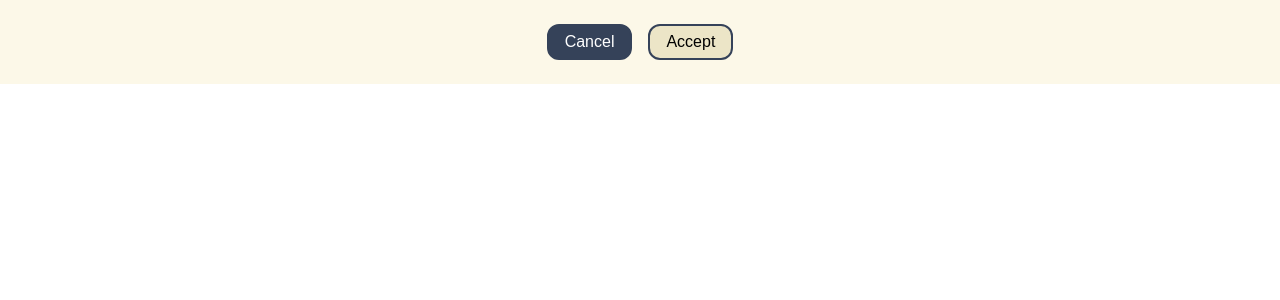
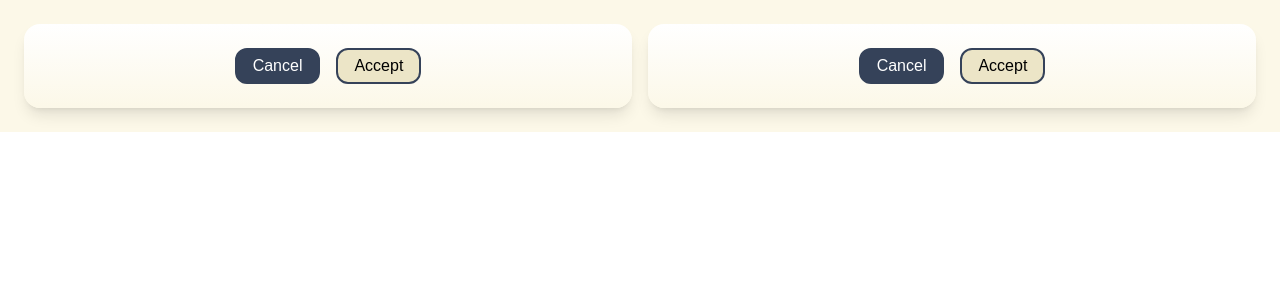
Before and after one commit to eugeniusms/exfesyen, a React (Create React App) app: page / in a window 1280 px wide. Shown: the top 300 px of the page. Built offline with nearby package versions, Linux system fonts and the light colour scheme.

Commit message:
Initializing CARD PRESET

```diff
--- a/src/App.js
+++ b/src/App.js
@@ -1,6 +1,7 @@
 import logo from './logo.svg';
 import './App.css';
 import Button from './components/Button';
+import Card from './components/Card';
 import React from 'react';
 
 function App() {
@@ -8,8 +9,18 @@ function App() {
     <div className="App">
       <div className="bg-creamy">
         <div className="flex justify-center p-6 gap-4">
-          <Button preset="cancel">Cancel</Button>
-          <Button preset="submit">Accept</Button>
+          <Card>
+            <div className="flex justify-center p-6 gap-4">
+              <Button preset="cancel">Cancel</Button>
+              <Button preset="submit">Accept</Button>
+            </div>
+          </Card>
+          <Card>
+            <div className="flex justify-center p-6 gap-4">
+              <Button preset="cancel">Cancel</Button>
+              <Button preset="submit">Accept</Button>
+            </div>
+          </Card>
         </div>
       </div>
     </div>
--- /dev/null
+++ b/src/components/Card.js
@@ -0,0 +1,11 @@
+import React from "react";
+
+const Card = (props) => {
+    return (
+        <div className="bg-gradient-to-t from-creamy to-white shadow-lg rounded-2xl w-2/3 h-2/3">
+            { props.children }
+        </div>
+    )
+}
+
+export default Card;
```
